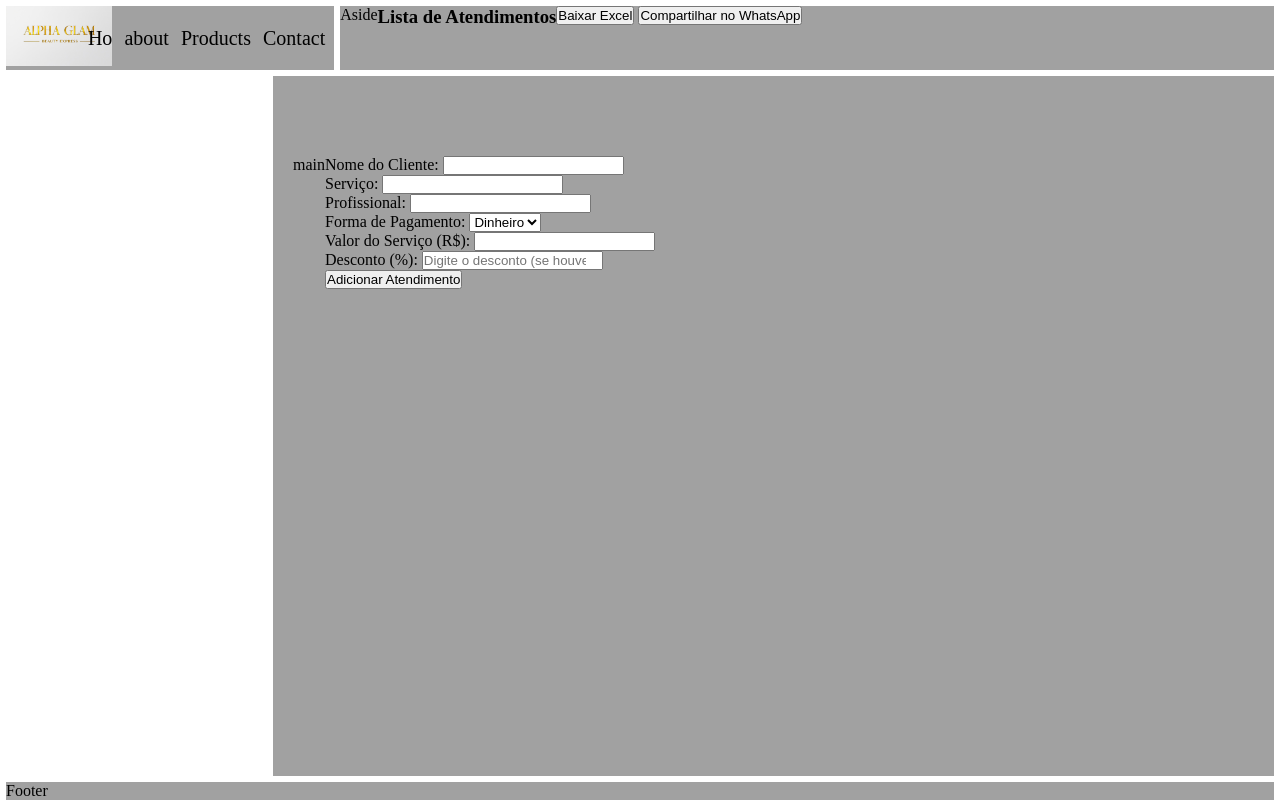
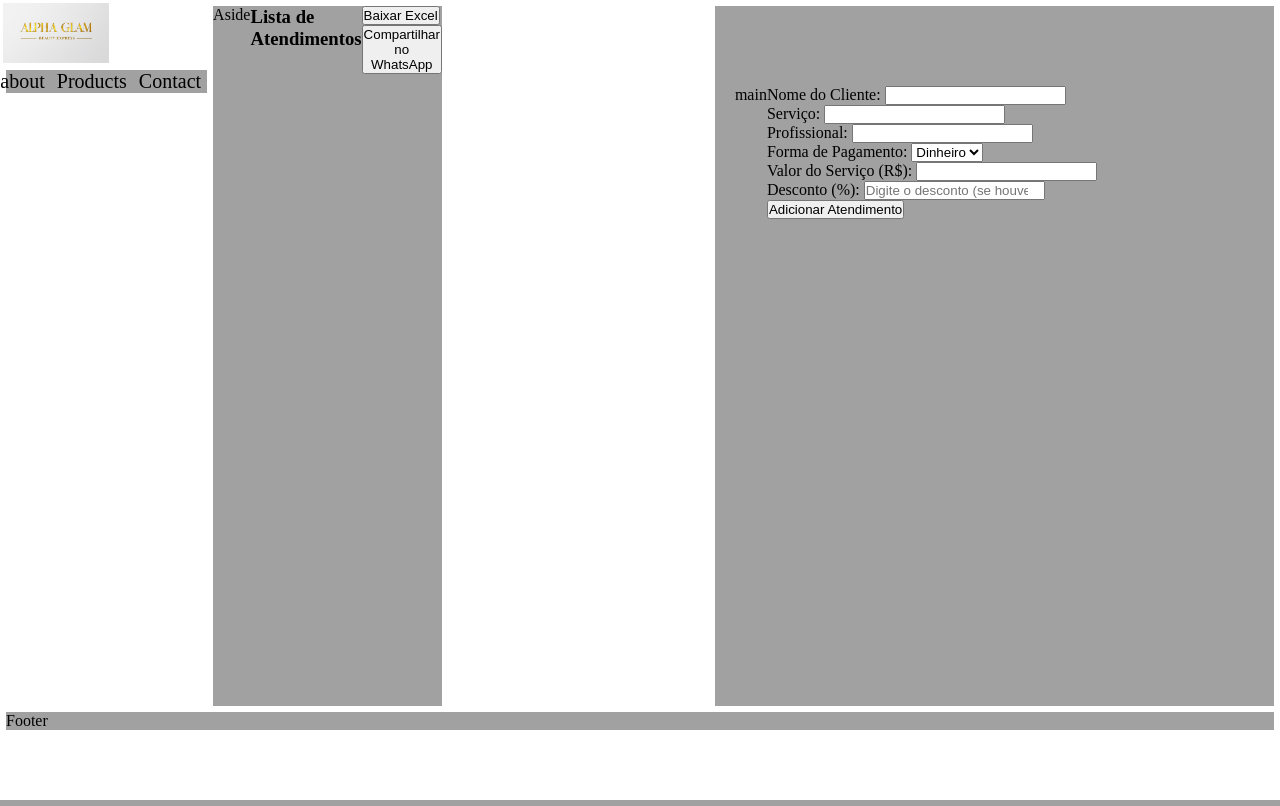
Before and after one commit to robertinho33/site-alphaglam, a PHP site: page /cad_atendimento.html in a window 1280 px wide. Run offline with PHP 8.4, Linux system fonts and the light colour scheme.

Commit message:
Update style.css

```diff
--- a/css/ladies/style.css
+++ b/css/ladies/style.css
@@ -32,7 +32,7 @@ body {
 }
 
 /* Formatação comum entre os elementos. */
-header, nav, main, aside, footer {
+nav, main, aside, footer {
 	/* Cor do fundo. */
 	background: #a1a1a1;
 
@@ -103,9 +103,6 @@ main {
     min-height: calc(100vh - 100px); /* Altura mínima respeitando o footer */
     z-index: 1; /* Garante que o main não fique sobre o header */
 }
-
-
-
 #openMenu, #closeMenu {
 	/* Remove a borda. */
 	border: none;
```
